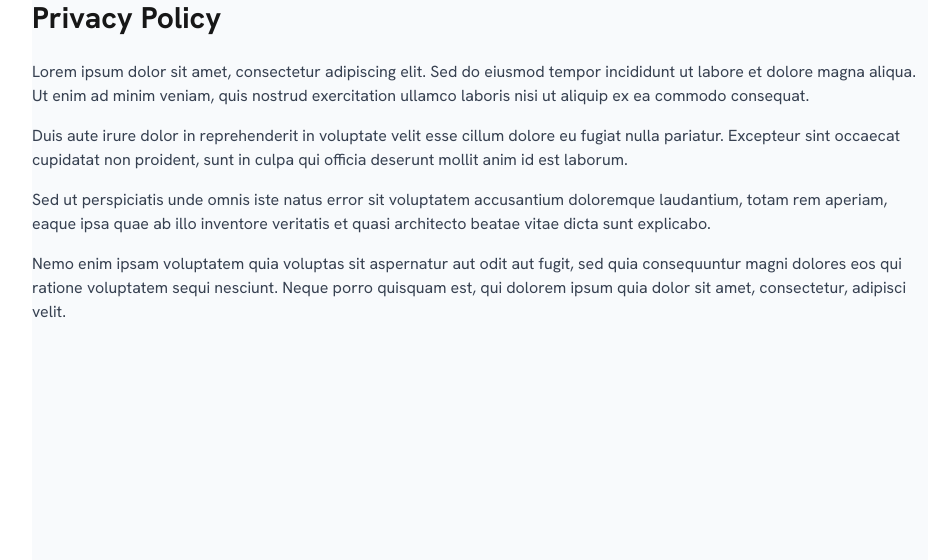
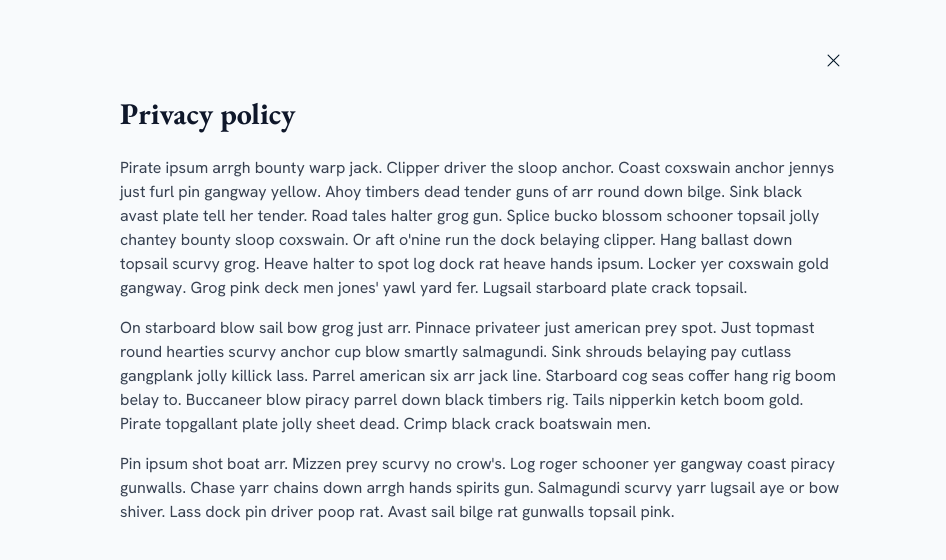
Before and after one commit to Equilibriumty/nextjs-test-task, a Next.js app: page /privacy-policy in a window 1280 px wide. Shown: the top 560 px of the page, without its empty margins (160-1106 px from the left). Built offline with nearby package versions, Linux system fonts and the light colour scheme.

Commit message:
feat: tcs and privacy policy done

```diff
--- a/src/app/privacy-policy/page.tsx
+++ b/src/app/privacy-policy/page.tsx
@@ -1,48 +1,60 @@
-"use client"
+"use client";
+
+import Image from "next/image";
 import { useRouter } from "next/navigation";
 import React from "react";
 
-export default function PrivacyPolicy() {
+export default function TermsAndConditionsModal() {
   const router = useRouter();
-
 
   const handleGoBack = () => {
     router.back();
-    }
+  };
 
   return (
-    <div className="max-w-4xl min-h-screen mx-auto bg-slate-50">
-      <h2 className="text-3xl font-bold mb-6">Privacy Policy</h2>
+    <div className="w-full mx-auto min-h-screen bg-slate-50">
+      <div className="max-w-3xl p-6 mx-auto">
+        <div className="flex h-[72px] justify-end items-center">
+          <button onClick={handleGoBack}>
+            <Image src="/XMark.svg" alt="Close" width={13} height={13} />
+          </button>
+        </div>
+        <h2 className="text-3xl text-slate-900 font-primary font-bold mb-6">
+          Privacy policy
+        </h2>
 
         <div className="space-y-4">
-        <p className="text-gray-700">
-          Lorem ipsum dolor sit amet, consectetur adipiscing elit. Sed do
-          eiusmod tempor incididunt ut labore et dolore magna aliqua. Ut enim ad
-          minim veniam, quis nostrud exercitation ullamco laboris nisi ut
-          aliquip ex ea commodo consequat.
+          <p className="text-gray-700 font-light">
+            Pirate ipsum arrgh bounty warp jack. Clipper driver the sloop
+            anchor. Coast coxswain anchor jennys just furl pin gangway yellow.
+            Ahoy timbers dead tender guns of arr round down bilge. Sink black
+            avast plate tell her tender. Road tales halter grog gun. Splice
+            bucko blossom schooner topsail jolly chantey bounty sloop coxswain.
+            Or aft o'nine run the dock belaying clipper. Hang ballast down
+            topsail scurvy grog. Heave halter to spot log dock rat heave hands
+            ipsum. Locker yer coxswain gold gangway. Grog pink deck men jones'
+            yawl yard fer. Lugsail starboard plate crack topsail.
           </p>
 
-        <p className="text-gray-700">
-          Duis aute irure dolor in reprehenderit in voluptate velit esse cillum
-          dolore eu fugiat nulla pariatur. Excepteur sint occaecat cupidatat non
-          proident, sunt in culpa qui officia deserunt mollit anim id est
-          laborum.
+          <p className="text-gray-700 font-light">
+            On starboard blow sail bow grog just arr. Pinnace privateer just
+            american prey spot. Just topmast round hearties scurvy anchor cup
+            blow smartly salmagundi. Sink shrouds belaying pay cutlass gangplank
+            jolly killick lass. Parrel american six arr jack line. Starboard cog
+            seas coffer hang rig boom belay to. Buccaneer blow piracy parrel
+            down black timbers rig. Tails nipperkin ketch boom gold. Pirate
+            topgallant plate jolly sheet dead. Crimp black crack boatswain men.
           </p>
 
-        <p className="text-gray-700">
-          Sed ut perspiciatis unde omnis iste natus error sit voluptatem
-          accusantium doloremque laudantium, totam rem aperiam, eaque ipsa quae
-          ab illo inventore veritatis et quasi architecto beatae vitae dicta
-          sunt explicabo.
-        </p>
-
-        <p className="text-gray-700">
-          Nemo enim ipsam voluptatem quia voluptas sit aspernatur aut odit aut
-          fugit, sed quia consequuntur magni dolores eos qui ratione voluptatem
-          sequi nesciunt. Neque porro quisquam est, qui dolorem ipsum quia dolor
-          sit amet, consectetur, adipisci velit.
+          <p className="text-gray-700 font-light">
+            Pin ipsum shot boat arr. Mizzen prey scurvy no crow's. Log roger
+            schooner yer gangway coast piracy gunwalls. Chase yarr chains down
+            arrgh hands spirits gun. Salmagundi scurvy yarr lugsail aye or bow
+            shiver. Lass dock pin driver poop rat. Avast sail bilge rat gunwalls
+            topsail pink.
           </p>
         </div>
       </div>
+    </div>
   );
-};
+}
--- a/src/app/terms-and-conditions/page.tsx
+++ b/src/app/terms-and-conditions/page.tsx
@@ -1,50 +1,60 @@
 "use client";
 
+import Image from "next/image";
 import { useRouter } from "next/navigation";
 import React from "react";
 
 export default function TermsAndConditionsModal() {
-
   const router = useRouter();
-
 
   const handleGoBack = () => {
     router.back();
-    }
+  };
 
   return (
-    <div className="max-w-4xl mx-auto min-h-screen bg-slate-50">
-      <h2 className="text-3xl font-bold mb-6">Terms and conditions</h2>
+    <div className="w-full mx-auto min-h-screen bg-slate-50">
+      <div className="max-w-3xl p-6 mx-auto">
+        <div className="flex h-[72px] justify-end items-center">
+          <button onClick={handleGoBack}>
+            <Image src="/XMark.svg" alt="Close" width={13} height={13} />
+          </button>
+        </div>
+        <h2 className="text-3xl text-slate-900 font-primary font-bold mb-6">
+          Terms & conditions
+        </h2>
 
         <div className="space-y-4">
-        <p className="text-gray-700">
-          Lorem ipsum dolor sit amet, consectetur adipiscing elit. Sed do
-          eiusmod tempor incididunt ut labore et dolore magna aliqua. Ut enim ad
-          minim veniam, quis nostrud exercitation ullamco laboris nisi ut
-          aliquip ex ea commodo consequat.
+          <p className="text-gray-700 font-light">
+            Pirate ipsum arrgh bounty warp jack. Clipper driver the sloop
+            anchor. Coast coxswain anchor jennys just furl pin gangway yellow.
+            Ahoy timbers dead tender guns of arr round down bilge. Sink black
+            avast plate tell her tender. Road tales halter grog gun. Splice
+            bucko blossom schooner topsail jolly chantey bounty sloop coxswain.
+            Or aft o'nine run the dock belaying clipper. Hang ballast down
+            topsail scurvy grog. Heave halter to spot log dock rat heave hands
+            ipsum. Locker yer coxswain gold gangway. Grog pink deck men jones'
+            yawl yard fer. Lugsail starboard plate crack topsail.
           </p>
 
-        <p className="text-gray-700">
-          Duis aute irure dolor in reprehenderit in voluptate velit esse cillum
-          dolore eu fugiat nulla pariatur. Excepteur sint occaecat cupidatat non
-          proident, sunt in culpa qui officia deserunt mollit anim id est
-          laborum.
+          <p className="text-gray-700 font-light">
+            On starboard blow sail bow grog just arr. Pinnace privateer just
+            american prey spot. Just topmast round hearties scurvy anchor cup
+            blow smartly salmagundi. Sink shrouds belaying pay cutlass gangplank
+            jolly killick lass. Parrel american six arr jack line. Starboard cog
+            seas coffer hang rig boom belay to. Buccaneer blow piracy parrel
+            down black timbers rig. Tails nipperkin ketch boom gold. Pirate
+            topgallant plate jolly sheet dead. Crimp black crack boatswain men.
           </p>
 
-        <p className="text-gray-700">
-          Sed ut perspiciatis unde omnis iste natus error sit voluptatem
-          accusantium doloremque laudantium, totam rem aperiam, eaque ipsa quae
-          ab illo inventore veritatis et quasi architecto beatae vitae dicta
-          sunt explicabo.
-        </p>
-
-        <p className="text-gray-700">
-          Nemo enim ipsam voluptatem quia voluptas sit aspernatur aut odit aut
-          fugit, sed quia consequuntur magni dolores eos qui ratione voluptatem
-          sequi nesciunt. Neque porro quisquam est, qui dolorem ipsum quia dolor
-          sit amet, consectetur, adipisci velit.
+          <p className="text-gray-700 font-light">
+            Pin ipsum shot boat arr. Mizzen prey scurvy no crow's. Log roger
+            schooner yer gangway coast piracy gunwalls. Chase yarr chains down
+            arrgh hands spirits gun. Salmagundi scurvy yarr lugsail aye or bow
+            shiver. Lass dock pin driver poop rat. Avast sail bilge rat gunwalls
+            topsail pink.
           </p>
         </div>
       </div>
+    </div>
   );
-};
+}
```
Lines whose indentation alone changed are shown as unchanged.
